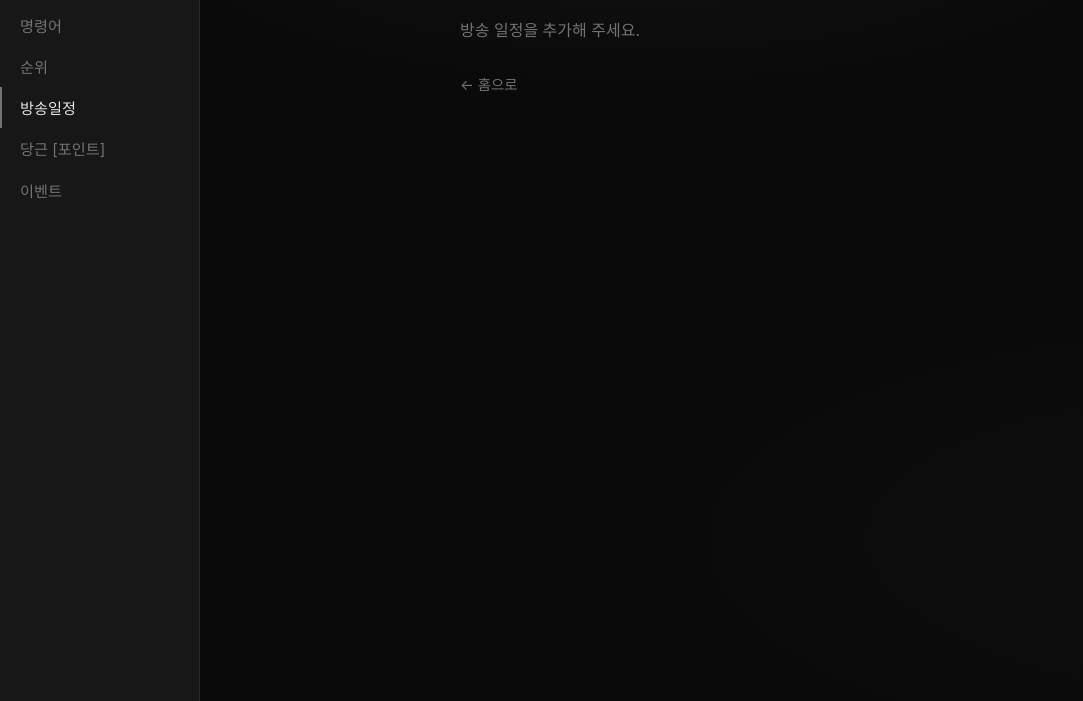
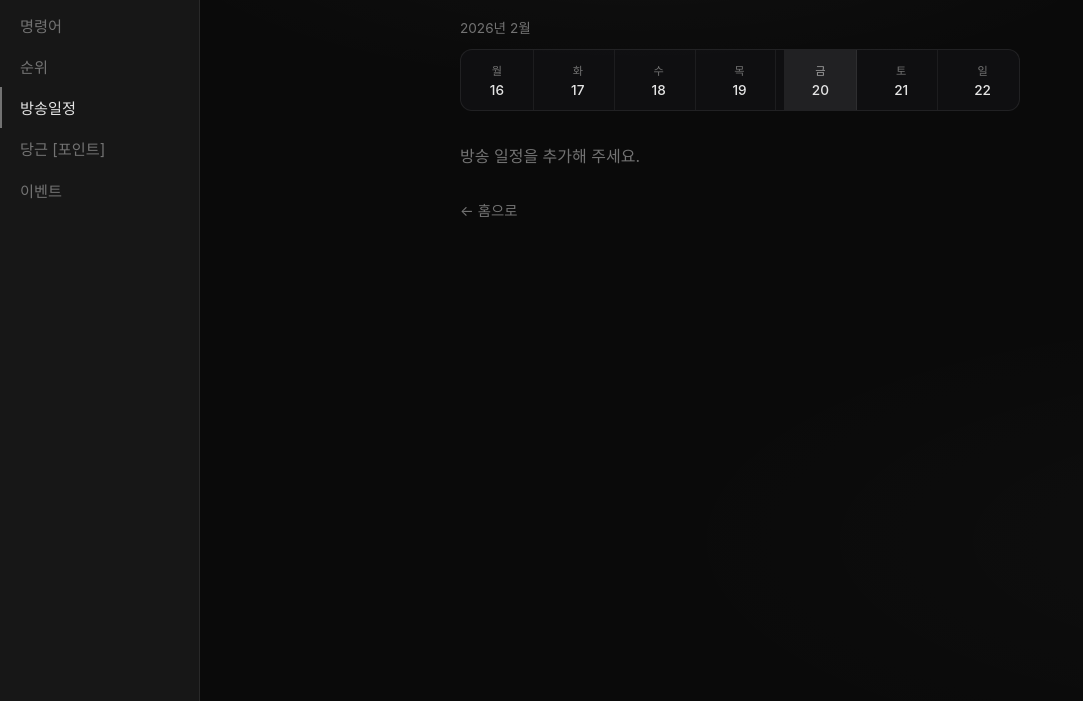
Before and after one commit to rabbbibot/rabbibot, a plain HTML site: page schedule.html in a window 1280 px wide. Shown: the part 99-800 px from the top of the page, without its empty margins (0-1083 px from the left). Drawn offline with Linux system fonts and the light colour scheme; a web font is replaced by a local one.

Commit message:
Add files via upload

```diff
--- a/schedule.html
+++ b/schedule.html
@@ -136,6 +136,58 @@
       color: var(--accent);
     }
 
+    .schedule-week {
+      margin-bottom: 2rem;
+    }
+
+    .schedule-week-title {
+      font-size: 0.85rem;
+      color: var(--text-muted);
+      margin-bottom: 0.75rem;
+    }
+
+    .schedule-week-grid {
+      display: grid;
+      grid-template-columns: repeat(7, 1fr);
+      gap: 0.5rem;
+      border: 1px solid rgba(255, 255, 255, 0.08);
+      border-radius: 12px;
+      overflow: hidden;
+      background: rgba(20, 20, 24, 0.5);
+    }
+
+    .schedule-day {
+      padding: 0.75rem 0.5rem;
+      text-align: center;
+      border-right: 1px solid rgba(255, 255, 255, 0.06);
+      font-size: 0.85rem;
+    }
+
+    .schedule-day:last-child {
+      border-right: none;
+    }
+
+    .schedule-day-label {
+      display: block;
+      font-size: 0.7rem;
+      color: var(--text-muted);
+      margin-bottom: 0.25rem;
+    }
+
+    .schedule-day-date {
+      font-weight: 500;
+      color: var(--text);
+    }
+
+    .schedule-day.today {
+      background: var(--accent-soft);
+      color: var(--text);
+    }
+
+    .schedule-day.today .schedule-day-label {
+      color: var(--accent);
+    }
+
     @media (max-width: 768px) {
       .layout { flex-direction: column; }
       .snb {
@@ -160,7 +212,7 @@
 <body>
   <div class="layout">
     <aside class="snb">
-      <div class="snb-title">Side Navigation Bar</div>
+      <div class="snb-title">Rabbi bot</div>
       <nav>
         <a href="index.html">홈</a>
         <a href="command.html">명령어</a>
@@ -186,7 +238,11 @@
       <h1 class="page-title">방송일정</h1>
 
       <div class="content">
-        <p style="color: var(--text-muted);">방송 일정을 추가해 주세요.</p>
+        <div class="schedule-week">
+          <div class="schedule-week-title" id="weekTitle"></div>
+          <div class="schedule-week-grid" id="weekGrid"></div>
+        </div>
+        <p style="color: var(--text-muted); margin-top: 1rem;">방송 일정을 추가해 주세요.</p>
 
         <a href="index.html" class="back">← 홈으로</a>
       </div>
@@ -196,9 +252,40 @@
     document.querySelectorAll('.snb-dropdown-trigger').forEach(function(trigger) {
       trigger.addEventListener('click', function(e) { e.preventDefault(); trigger.closest('.snb-dropdown').classList.toggle('open'); });
     });
-    document.addEventListener('click', function(e) {
-      if (!e.target.closest('.snb')) document.querySelectorAll('.snb-dropdown.open').forEach(function(d) { d.classList.remove('open'); });
-    });
+
+    var dayNames = ['월', '화', '수', '목', '금', '토', '일'];
+
+    function getMonday(d) {
+      var date = new Date(d);
+      var day = date.getDay();
+      var diff = date.getDate() - (day === 0 ? 6 : day - 1);
+      return new Date(date.setDate(diff));
+    }
+
+    function renderWeek() {
+      var now = new Date();
+      var monday = getMonday(now);
+      var titleEl = document.getElementById('weekTitle');
+      var gridEl = document.getElementById('weekGrid');
+      if (!titleEl || !gridEl) return;
+
+      titleEl.textContent = monday.getFullYear() + '년 ' + (monday.getMonth() + 1) + '월';
+
+      gridEl.innerHTML = '';
+      var today = now.getFullYear() + '-' + (now.getMonth() + 1) + '-' + now.getDate();
+      for (var i = 0; i < 7; i++) {
+        var d = new Date(monday);
+        d.setDate(d.getDate() + i);
+        var cell = document.createElement('div');
+        cell.className = 'schedule-day';
+        if (d.getFullYear() + '-' + (d.getMonth() + 1) + '-' + d.getDate() === today) cell.classList.add('today');
+        cell.innerHTML = '<span class="schedule-day-label">' + dayNames[i] + '</span><span class="schedule-day-date">' + d.getDate() + '</span>';
+        gridEl.appendChild(cell);
+      }
+    }
+
+    renderWeek();
+    setInterval(renderWeek, 10000);
   </script>
 </body>
 </html>
```
Also changed, not shown: command.html (+9 -8 lines), event-dst.html (+1 -4 lines), event.html (+1 -4 lines), index.html (+29 -10 lines), rank.html (+1 -4 lines), use-earn.html (+37 -6 lines), use-rice.html (+1 -4 lines), use.html (+3 -6 lines), 1 other file.
